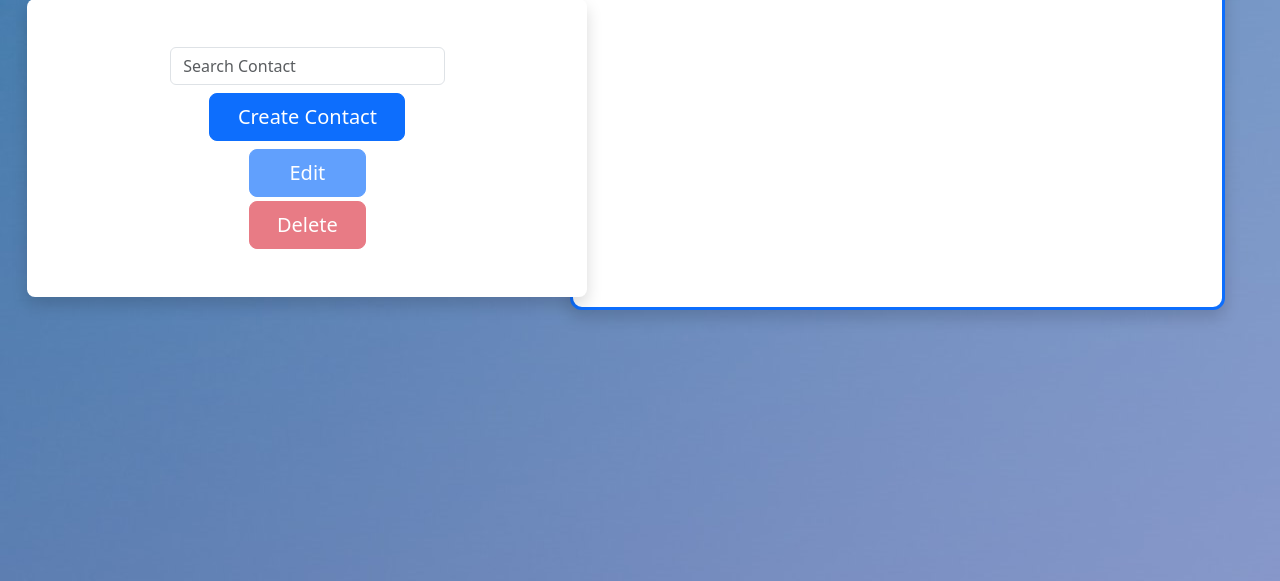
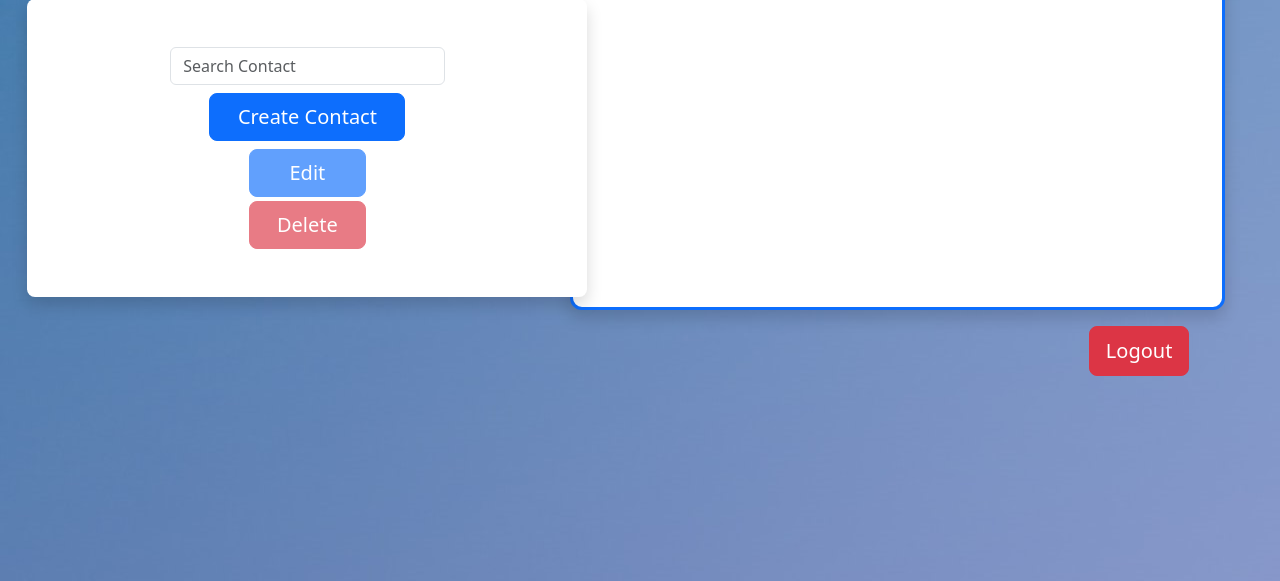
Before and after one commit to andyjhenriquez/SmallProjectGroup10COP4331C, a PHP site: page /indexHome.html in a window 1280 px wide. Shown: the part 219-800 px from the top of the page. Run offline with PHP 8.4, Linux system fonts and the light colour scheme; some libraries are stand-ins or nearby versions.

Commit message:
added logout button

```diff
--- a/css/stylesHome.css
+++ b/css/stylesHome.css
@@ -34,6 +34,16 @@ button[type=button3] {
     width: 30%;
 }
 
+button[type=button4] {
+    overflow     : hidden;
+
+    margin-left: 80%;
+    margin-top:  3%;
+
+    height: 50px;
+    width: 100px;
+}
+
 .margin-bottom {
     margin-bottom:15px;
 }
--- a/indexHome.html
+++ b/indexHome.html
@@ -60,6 +60,7 @@
               </thead>
             </table> <!-- DATA TABLE -->
           </div>
+          <button type="button4" class="btn btn-danger btn-lg" onclick="window.location.href='http://cop4331groupten.xyz';">Logout</button> <!-- Logout button -->
         </div>
     </div>
   </div>
```
